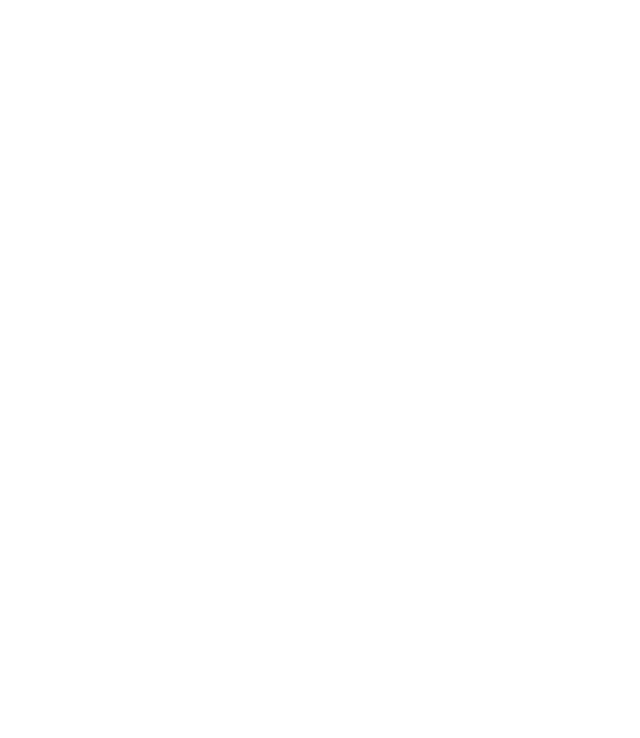
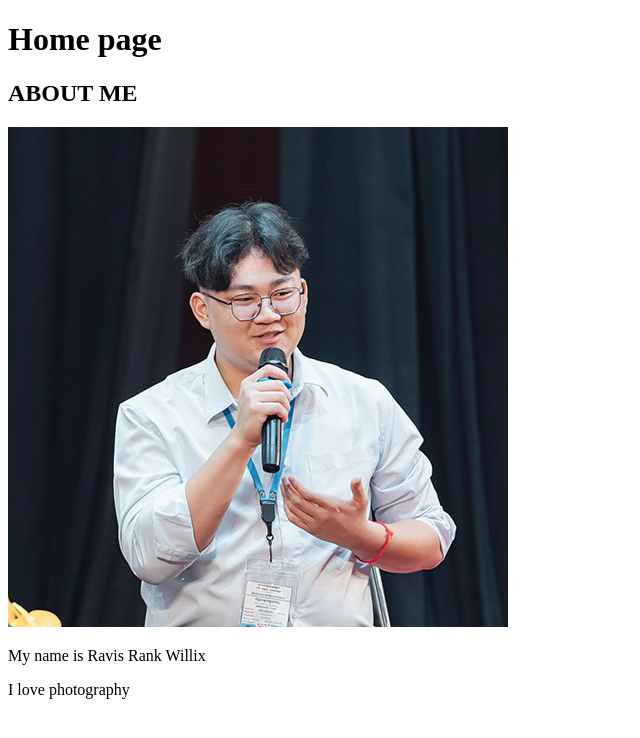
Before and after one commit to R-LIX/Portfolio, a plain HTML site: page index.html in a window 1280 px wide. Shown: the whole page, without its empty margins (0-640 px from the left). Drawn offline with Linux system fonts and the light colour scheme.

Commit message:
main page

```diff
--- a/index.html
+++ b/index.html
@@ -3,9 +3,13 @@
 <head>
     <meta charset="UTF-8">
     <meta name="viewport" content="width=device-width, initial-scale=1.0">
-    <title>Document</title>
+    <title>LIX's Portfolio</title>
 </head>
 <body>
-
+    <h1>Home page</h1>
+    <h2>ABOUT ME</h2>
+    <img src="../Portfolio/photos/IMG_6901.jpg" alt="Ravis Rank Willix">
+    <p>My name is Ravis Rank Willix</p>
+    <p>I love photography</p>
 </body>
 </html>
```
Also changed, not shown: photos/IMG_6901.jpg (added), photos/IMG_9962.jpg (added), photos/Lix.jpg (added), photos/Lix.png (added), 1 other file.
